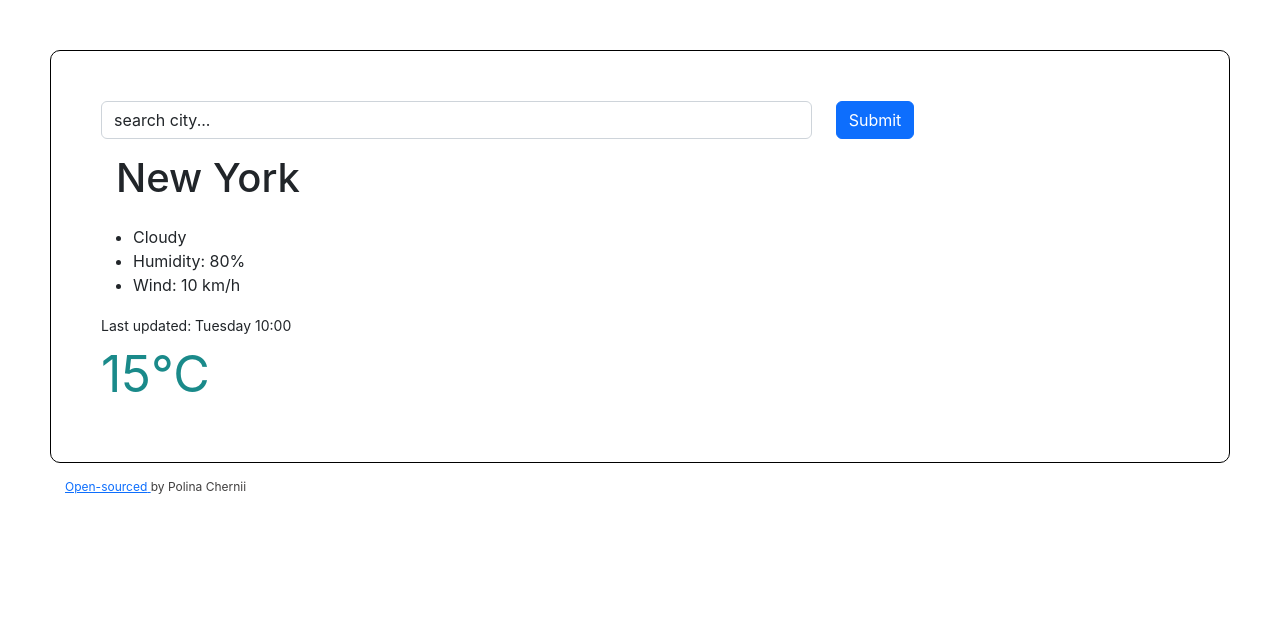
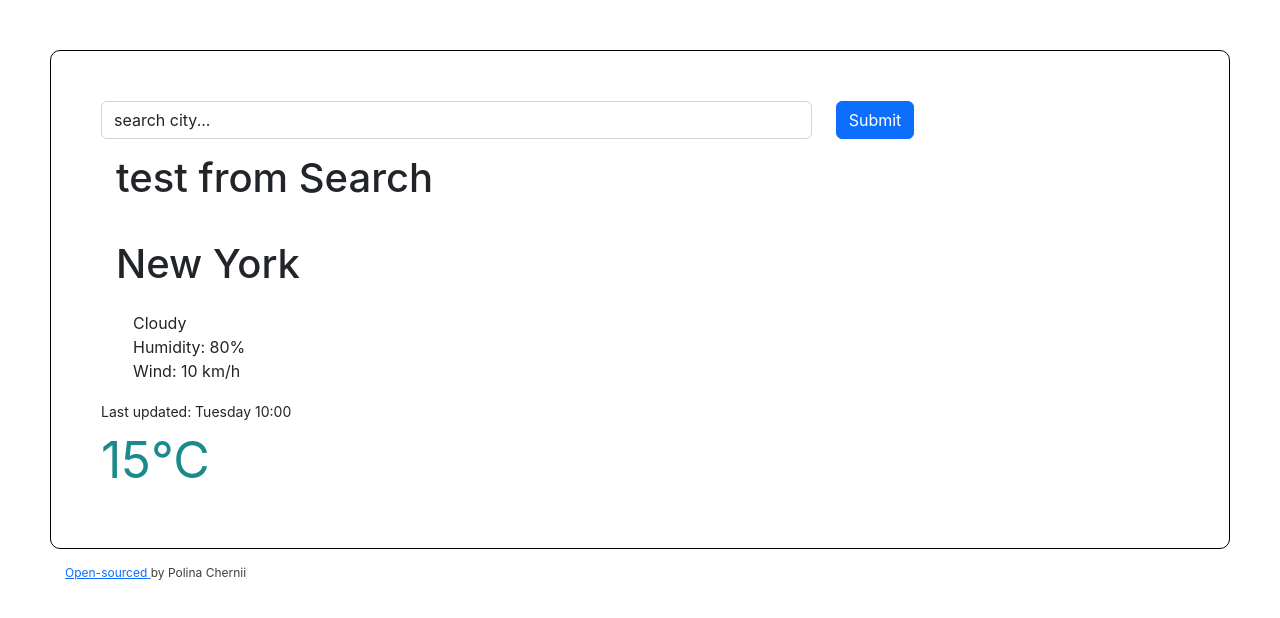
Before and after one commit to plnvsln/weather-react, a React (Create React App) app: page / in a window 1280 px wide. Shown: the top 618 px of the page. Built offline with nearby package versions, Linux system fonts and the light colour scheme.

Commit message:
added Search component

```diff
--- a/package.json
+++ b/package.json
@@ -6,6 +6,7 @@
     "@testing-library/jest-dom": "^5.16.5",
     "@testing-library/react": "^13.4.0",
     "@testing-library/user-event": "^13.5.0",
+    "axios": "^1.2.2",
     "react": "^18.2.0",
     "react-dom": "^18.2.0",
     "react-scripts": "5.0.1",
--- a/src/App.css
+++ b/src/App.css
@@ -5,6 +5,10 @@
   border: solid 1px black;
   border-radius: 10px;
   padding: 50px;
+}
+
+.App ul li {
+  list-style: none;
 }
 
 .App h1 {
--- a/src/App.js
+++ b/src/App.js
@@ -1,11 +1,13 @@
 import "./App.css";
 import Form from "./Form";
+import Search from "./Search";
 
 function App() {
   return (
     <div className="App">
       <div className="content">
         <Form />
+        <Search />
         <h1>New York</h1>
         <ul>
           <li>Cloudy</li>
--- /dev/null
+++ b/src/Search.js
@@ -0,0 +1,6 @@
+import React from "react";
+import axios from "axios";
+
+export default function Search() {
+  return <h1> test from Search</h1>;
+}
```
Also changed, not shown: 1 other file (tests, documents, lock files or other folders).
